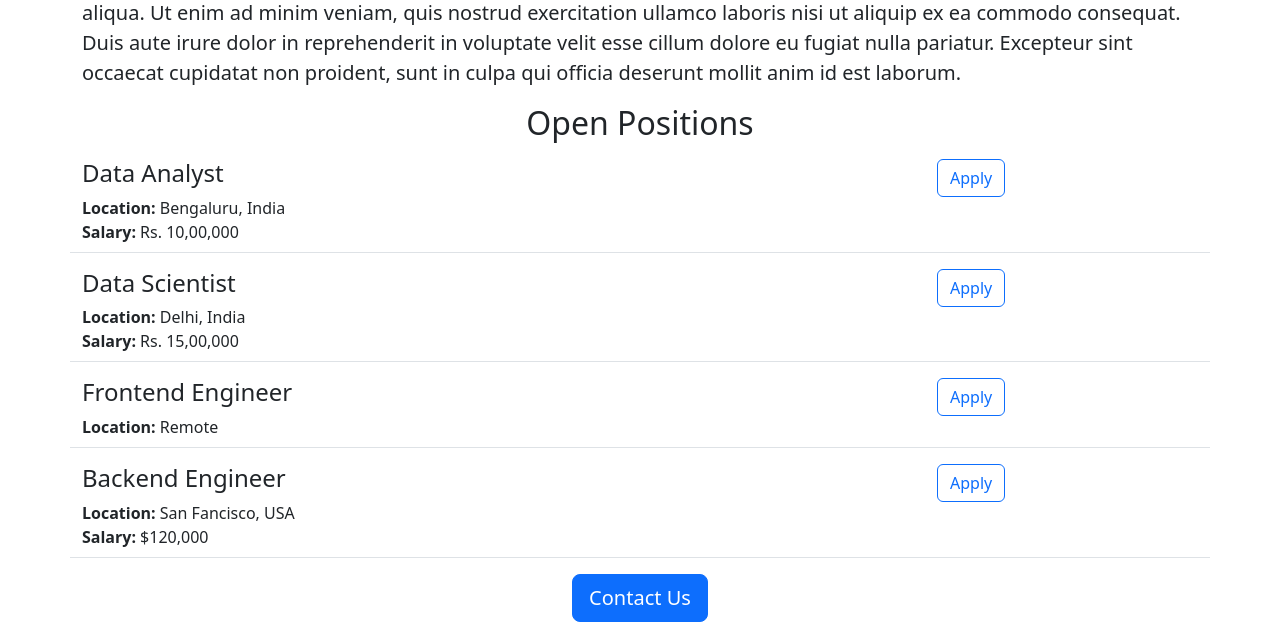
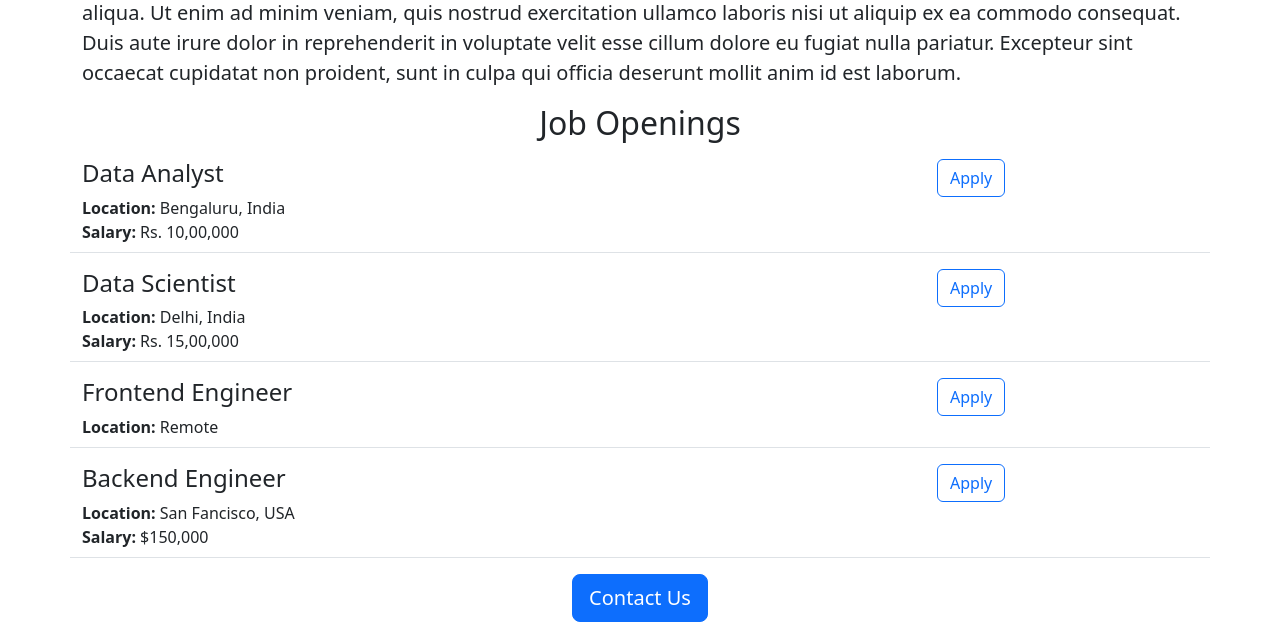
Before and after one commit to matt-gorkowski/jovian-careers-website-v2, a Flask app: page / in a window 1280 px wide. Shown: the part 558-1190 px from the top of the page. Run offline with Flask 3, Linux system fonts and the light colour scheme.

Commit message:
Updated files to reflect on Render

```diff
--- a/app.py
+++ b/app.py
@@ -20,7 +20,7 @@ JOBS = [{
     'id': 4,
     'title': 'Backend Engineer',
     'location': 'San Fancisco, USA',
-    'salary': '$120,000'
+    'salary': '$150,000'
 }]
 
 
--- a/templates/home.html
+++ b/templates/home.html
@@ -20,7 +20,7 @@
       <p>Hello there, you'll learn about the job openings at Jovian here.</p>
       <h2 class="text-center">About Jovian</h2>
       <p class="lead">Lorem ipsum dolor sit amet, consectetur adipiscing elit, sed do eiusmod tempor incididunt ut labore et dolore magna aliqua. Ut enim ad minim veniam, quis nostrud exercitation ullamco laboris nisi ut aliquip ex ea commodo consequat. Duis aute irure dolor in reprehenderit in voluptate velit esse cillum dolore eu fugiat nulla pariatur. Excepteur sint occaecat cupidatat non proident, sunt in culpa qui officia deserunt mollit anim id est laborum.</p>
-      <h2 class="text-center mt-2">Open Positions</h2>
+      <h2 class="text-center mt-2">Job Openings</h2>
       <p>
         {% for job in jobs %}
           {% include 'jobitem.html' %}
```
